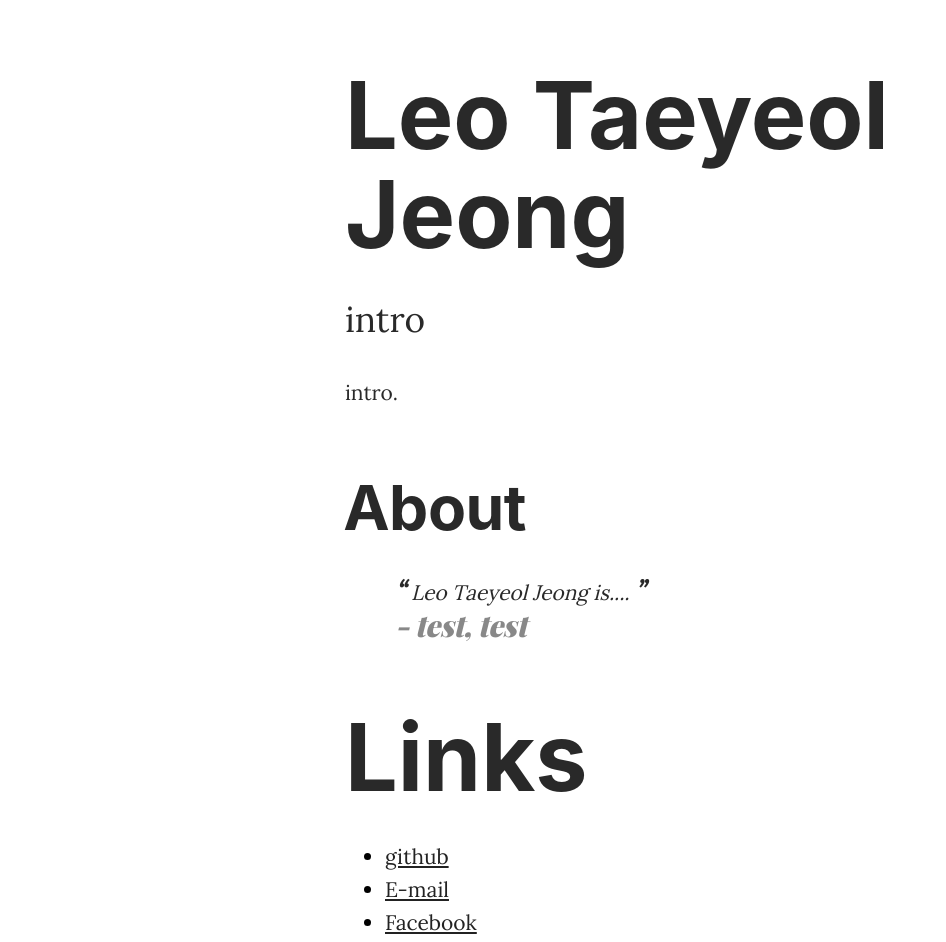
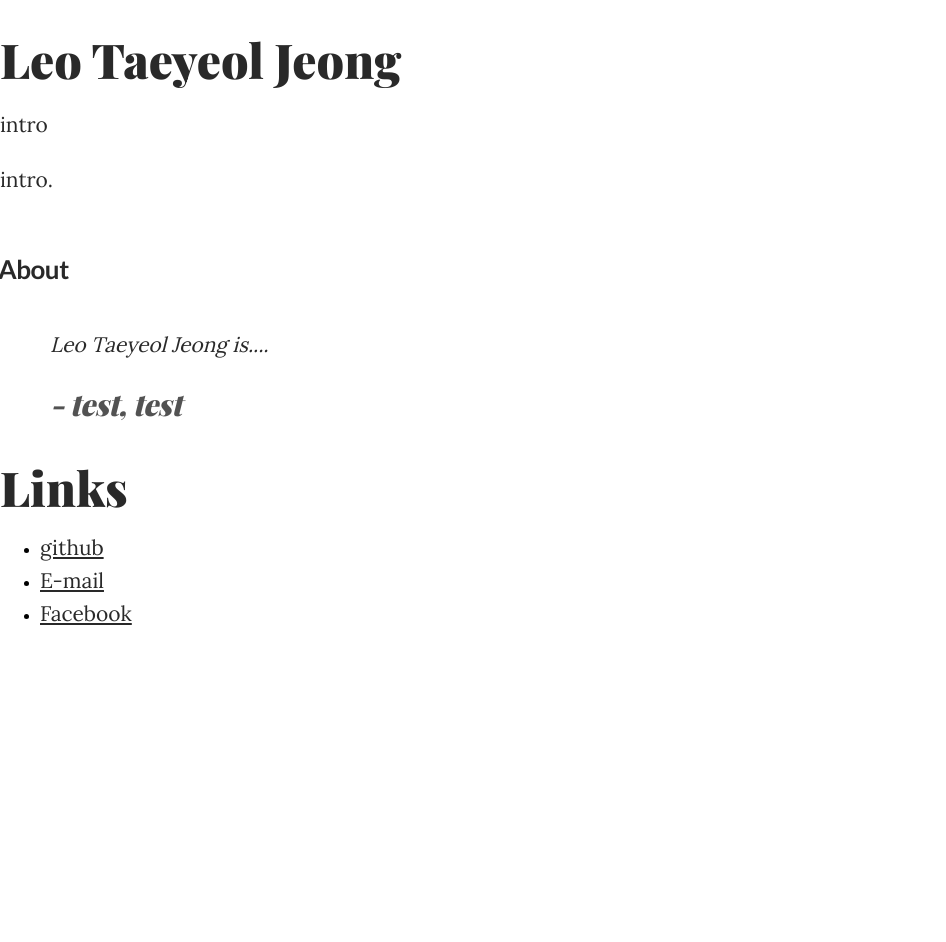
Before and after one commit to gusiri/personal-webpage, a plain HTML site: page index.html in a window 1280 px wide. Shown: the whole page, without its empty margins (0-946 px from the left). After the commit the page ends 800 px from the top, so only its background shows below. Drawn offline with nearby package versions, Linux system fonts and the light colour scheme; a web font is replaced by a local one.

Commit message:
style.css alone

```diff
--- a/style.css
+++ b/style.css
@@ -89,160 +89,3 @@ mark, .highlighted {
 }
 
 ::selection{background-color: lavender}
-
-
-
-
-
-
-
-
-
-/*! Typebase.less v0.1.0 | MIT License */
-/* Setup */
-html {
-  font-family: -apple-system, system-ui, BlinkMacSystemFont, 'Segoe UI', Roboto,
-    Ubuntu, 'Helvetica Neue', Helvetica, Arial, sans-serif;
-  font-size: 137.5%;
-  -webkit-font-smoothing: antialiased;
-}
-/* Copy & Lists */
-p {
-  line-height: 1.5rem;
-  margin-top: 1.5rem;
-  margin-bottom: 0;
-}
-ul,
-ol {
-  margin-top: 1.5rem;
-  margin-bottom: 1.5rem;
-}
-ul li,
-ol li {
-  line-height: 1.5rem;
-}
-ul ul,
-ol ul,
-ul ol,
-ol ol {
-  margin-top: 0;
-  margin-bottom: 0;
-}
-blockquote {
-  line-height: 1.5rem;
-  margin-top: 1.5rem;
-  margin-bottom: 1.5rem;
-  position:relative;
-}
-blockquote::after {
-  content: '';
-  background-color: #222;
-  bottom: -24px;
-  height: 2px;
-  left: 0;
-  position: absolute;
-  width: 4%;
-  display: none;
-}
-/* Headings */
-h1,
-h2,
-h3,
-h4,
-h5,
-h6 {
-  font-family: -apple-system, system-ui, BlinkMacSystemFont, 'Segoe UI', Roboto,
-    Ubuntu, 'Helvetica Neue', Helvetica, Arial, sans-serif;
-  margin-top: 1.5rem;
-  margin-bottom: 0;
-  line-height: 1.5rem;
-}
-h1 {
-  font-size: 4.242rem;
-  line-height: 4.5rem;
-  margin-top: 3rem;
-}
-h2 {
-  font-size: 2.828rem;
-  line-height: 3rem;
-  margin-top: 3rem;
-}
-h3 {
-  font-size: 1.414rem;
-}
-h4 {
-  font-size: 0.707rem;
-}
-h5 {
-  font-size: 0.4713333333333333rem;
-}
-h6 {
-  font-size: 0.3535rem;
-}
-/* Tables */
-table {
-  margin-top: 1.5rem;
-  border-spacing: 0px;
-  border-collapse: collapse;
-}
-table td,
-table th {
-  padding: 0;
-  line-height: 33px;
-}
-/* Code blocks */
-code {
-  vertical-align: bottom;
-}
-/* Leading paragraph text */
-.lead {
-  font-size: 1.6rem;
-  line-height: 1.3;
-}
-/* Hug the block above you */
-.hug {
-  margin-top: 0;
-}
-main {
-  width: 590px;
-  margin: 0 auto;
-}
-
-blockquote {
-  margin-left: 0;
-  margin-right: 0;
-}
-
-blockquote p:before {
-  content: '“';
-  font-size: 1.25em;
-  font-weight: bold;
-}
-
-blockquote p:after {
-  content: '”';
-  font-size: 1.25em;
-  font-weight: bold;
-}
-
-blockquote footer {
-  color: #888;
-}
-
-a {
-  color: #222;
-}
-a:hover,
-a:focus {
-  color: #00baff;
-}
-
-@media only screen and (max-width: 812px) {
-  body {
-    margin: 16px;
-  }
-
-  main {
-    width: 100%;
-  }
-}
```
